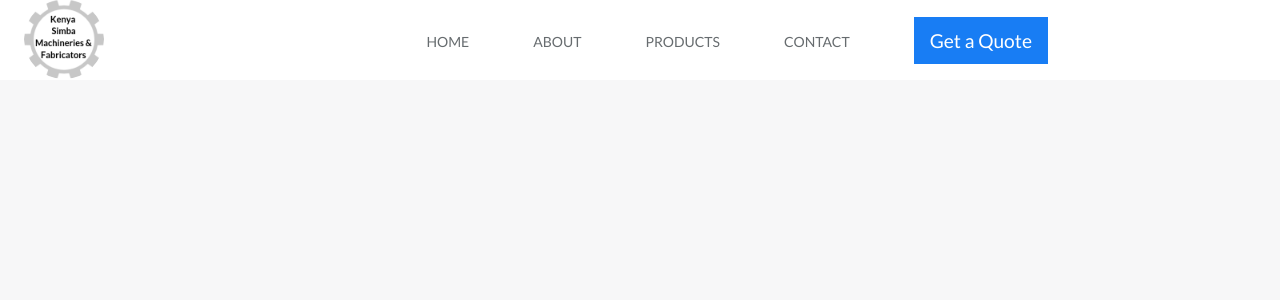
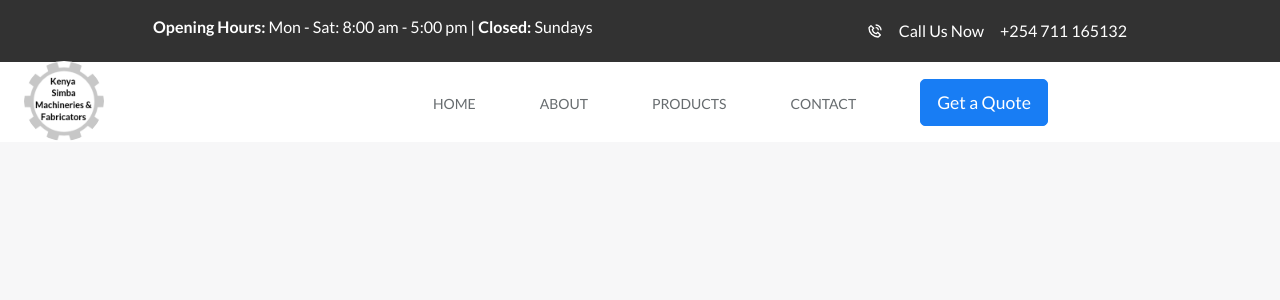
Before and after one commit to kenmwangi/Simba-Machineries-Fabricators, a Next.js app: page / in a window 1280 px wide. Shown: the top 300 px of the page. Built offline with nearby package versions, Linux system fonts and the light colour scheme.

Commit message:
Added Banner Announcement Functionality

```diff
--- /dev/null
+++ b/components/Banner.js
@@ -0,0 +1,45 @@
+import React from "react";
+import { BiPhoneCall } from "react-icons/bi";
+import styled from "styled-components";
+
+const Wrapper = styled.div`
+  display: flex;
+  justify-content: space-around;
+  padding: 1rem;
+  /* background-color: teal; */
+  background-color: #000;
+  opacity: 0.8;
+  color: #fff;
+`;
+const WorkingHours = styled.div`
+  display: flex;
+  flex-direction: column;
+  row-gap: 0.5rem;
+`;
+const Contact = styled.section`
+  display: flex;
+  align-items: center;
+  column-gap: 1rem;
+`;
+
+function Banner() {
+  return (
+    <Wrapper>
+      <WorkingHours>
+        <p>
+          <strong>Opening Hours: </strong> Mon - Sat: 8:00 am - 5:00 pm |{" "}
+          <strong>Closed:</strong> Sundays
+        </p>
+        <p></p>
+      </WorkingHours>
+      <Contact>
+        <BiPhoneCall />
+
+        <p>Call Us Now</p>
+        <p>+254 711 165132</p>
+      </Contact>
+    </Wrapper>
+  );
+}
+
+export default Banner;
--- a/components/Header.js
+++ b/components/Header.js
@@ -5,6 +5,7 @@ import { BiMenu, BiX } from "react-icons/bi";
 import { useOnClickOutside } from "../hooks/useOnClickOutside";
 // Style
 import style from "../styles/Header.module.css";
+import Banner from "./Banner";
 import { HeaderData } from "./Data/HeaderData";
 
 function Header() {
@@ -20,7 +21,9 @@ function Header() {
   const closeNavLink = () => setNavToggle(false);
 
   return (
+    <>
       <header className={style.header}>
+        <Banner />
         <div className="container">
           <nav className={style.nav}>
             <Link href="/">
@@ -72,6 +75,7 @@ function Header() {
           </nav>
         </div>
       </header>
+    </>
   );
 }
 
--- a/components/Layout.js
+++ b/components/Layout.js
@@ -12,6 +12,7 @@ export default function Layout({ title, keywords, description, children }) {
         <meta name="keywords" content={keywords} />
         <title>{title}</title>
       </Head>
+
       <div className="container">{children}</div>
 
       <style jsx>{`
--- a/package.json
+++ b/package.json
@@ -16,7 +16,6 @@
     "react-dom": "18.0.0",
     "react-icons": "^4.3.1",
     "react-responsive": "^9.0.0-beta.6",
-    "react-socks": "^2.2.0",
     "styled-components": "^5.3.5"
   },
   "devDependencies": {
--- a/pages/_app.js
+++ b/pages/_app.js
@@ -1,14 +1,17 @@
+import Banner from "../components/Banner";
 import Footer from "../components/Footer";
 import Header from "../components/Header";
+import Layout from "../components/Layout";
 import "../styles/globals.css";
 
 function MyApp({ Component, pageProps }) {
   return (
-    <>
+    <Layout>
+      <Banner />
       <Header />
       <Component {...pageProps} />
       <Footer />
-    </>
+    </Layout>
   );
 }
 
--- a/styles/Header.module.css
+++ b/styles/Header.module.css
@@ -5,7 +5,7 @@
   position: fixed;
   top: 0;
   left: 0;
-  z-index: var(--z-fixed);
+  /* z-index: var(--z-fixed); */
 }
 .nav {
   height: calc(var(--header-height) + 2rem);
@@ -83,15 +83,21 @@
 .call__action {
   padding: 0.75rem 1rem;
   background: var(--blue-color);
+  border: 1px solid var(--blue-color);
   color: var(--white-color);
   font-family: inherit;
   margin: 0 auto;
-  font-size: 1.2rem;
+  font-size: 1.1rem;
+  font-weight: 500;
+  border-radius: 5px;
   opacity: 0.9;
-  transition: 0.3s ease color;
+  transition: 0.3s ease, color;
+  transition: 0.2s ease, color 0.2s ease;
 }
 .call__action:hover {
-  opacity: 1;
+  background: transparent;
+  color: var(--blue-color);
+  /* opacity: 1; */
   transform: scale(1.05);
 }
 .show__menu {
--- a/styles/globals.css
+++ b/styles/globals.css
@@ -13,6 +13,7 @@
   --white-color: #fff;
   --blue-color: #0070f3;
   --gray-color: #f7f9fa;
+  --teal-color: teal;
 
   /* TYPOGRAPHY AND FONT */
   --body-font: "Lato", sans-serif;
```
Lines whose indentation alone changed are shown as unchanged.
